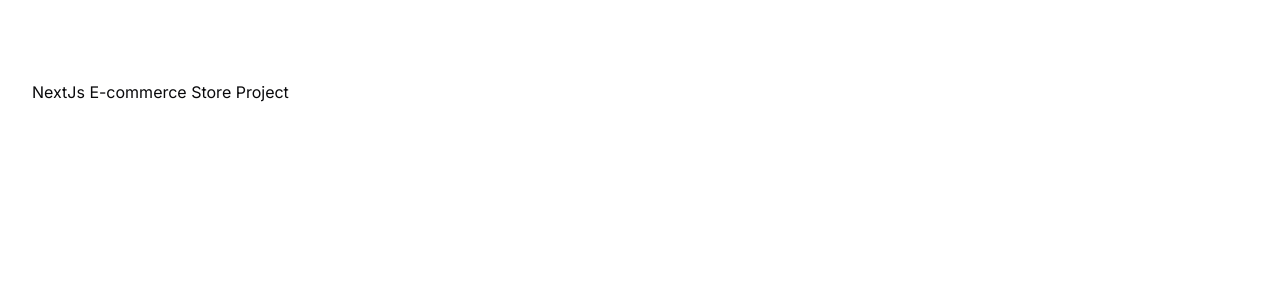
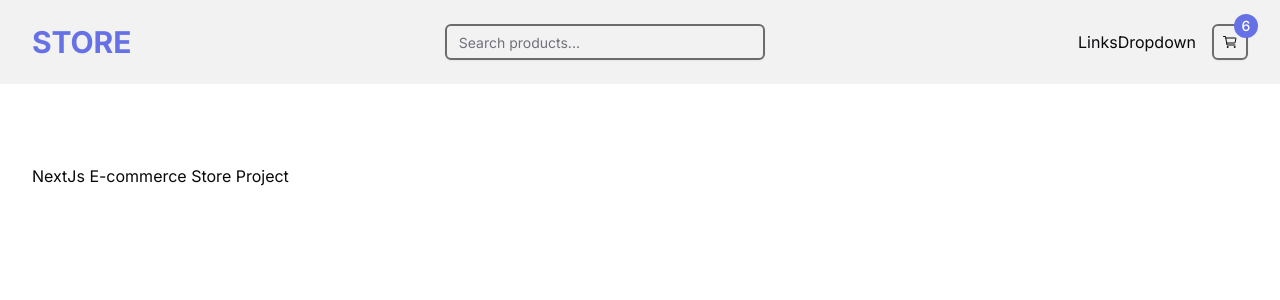
Before and after one commit to ashish-makwana87/nextjs-ecommerce-store-project, a Next.js app: page / in a window 1280 px wide. Shown: the top 300 px of the page. Built offline with nearby package versions, Linux system fonts and the light colour scheme.

Commit message:
navbar setup

```diff
--- a/app/globals.css
+++ b/app/globals.css
@@ -16,7 +16,7 @@
     --card-foreground: 240 10% 3.9%;
     --popover: 0 0% 100%;
     --popover-foreground: 240 10% 3.9%;
-    --primary: 240 5.9% 10%;
+    --primary: 235 71% 65%;
     --primary-foreground: 0 0% 98%;
     --secondary: 240 4.8% 95.9%;
     --secondary-foreground: 240 5.9% 10%;
--- a/app/layout.tsx
+++ b/app/layout.tsx
@@ -1,6 +1,7 @@
 import type { Metadata } from "next";
 import { Inter } from "next/font/google";
 import "./globals.css";
+import NavBar from "@/components/navbar/NavBar";
 
 const inter = Inter({ subsets: ["latin"] });
 
@@ -17,7 +18,10 @@ export default function RootLayout({
 }>) {
   return (
     <html lang='en'>
-      <body className={inter.className}>{children}</body>
+      <body className={inter.className}>
+        <NavBar />
+        <div>{children}</div>
+      </body>
     </html>
   );
 }
--- /dev/null
+++ b/components/navbar/CartButton.tsx
@@ -0,0 +1,19 @@
+import React from 'react'
+import { Button } from '../ui/button'
+import Link from 'next/link'
+import { IoCartOutline } from "react-icons/io5";
+
+function CartButton() {
+
+  const numOfItems = 6;
+
+  return (
+    <Button asChild variant='outline' size='icon' className='bg-transparent border-2 border-[#6c6c6c] flex items-center justify-center relative' >
+      <Link href='/cart'><IoCartOutline />
+      <span className='absolute -top-3 -right-3 bg-primary h-6 w-6 rounded-full text-white flex items-center justify-center'>{numOfItems}</span>
+      </Link>
+    </Button>
+  )
+}
+
+export default CartButton
--- /dev/null
+++ b/components/navbar/LinksDropdown.tsx
@@ -0,0 +1,9 @@
+import React from 'react'
+
+function LinksDropdown() {
+  return (
+    <div>LinksDropdown</div>
+  )
+}
+
+export default LinksDropdown
--- /dev/null
+++ b/components/navbar/Logo.tsx
@@ -0,0 +1,11 @@
+import React from "react";
+
+function Logo() {
+  return (
+    <div>
+      <h2 className='text-2xl text-primary md:text-3xl font-bold'>STORE</h2>
+    </div>
+  );
+}
+
+export default Logo;
--- /dev/null
+++ b/components/navbar/NavBar.tsx
@@ -0,0 +1,23 @@
+import React from 'react'
+import Logo from './Logo'
+import NavSearch from './NavSearch'
+import CartButton from './CartButton'
+import LinksDropdown from './LinksDropdown'
+
+function NavBar() {
+
+  return (
+    <nav className='bg-[#f2f2f2]'>
+     <div className='alignment flex flex-col md:flex-row md:justify-between md:items-center py-6 gap-y-2'>
+      <Logo />
+      <NavSearch />
+      <div className='flex gap-x-4 items-center'>
+       <LinksDropdown />
+       <CartButton />
+      </div>
+     </div>
+    </nav>
+  )
+}
+
+export default NavBar
--- /dev/null
+++ b/components/navbar/NavSearch.tsx
@@ -0,0 +1,14 @@
+import React from "react";
+import { Input } from "../ui/input";
+
+function NavSearch() {
+  return (
+    <Input
+      type='search'
+      placeholder='Search products...'
+      className='max-w-xs border-2 border-[#6c6c6c] outline-none'
+    />
+  );
+}
+
+export default NavSearch;
--- /dev/null
+++ b/components/navbar/SignoutLink.tsx
@@ -0,0 +1,9 @@
+import React from 'react'
+
+function SignoutLink() {
+  return (
+    <div>SignoutLink</div>
+  )
+}
+
+export default SignoutLink
--- /dev/null
+++ b/components/navbar/UserIcon.tsx
@@ -0,0 +1,9 @@
+import React from 'react'
+
+function UserIcon() {
+  return (
+    <div>UserIcon</div>
+  )
+}
+
+export default UserIcon
--- a/package.json
+++ b/package.json
@@ -23,6 +23,7 @@
     "next": "14.2.22",
     "react": "^18",
     "react-dom": "^18",
+    "react-icons": "^5.4.0",
     "tailwind-merge": "^2.6.0",
     "tailwindcss-animate": "^1.0.7"
   },
```
Also changed, not shown: 1 other file (tests, documents, lock files or other folders).
